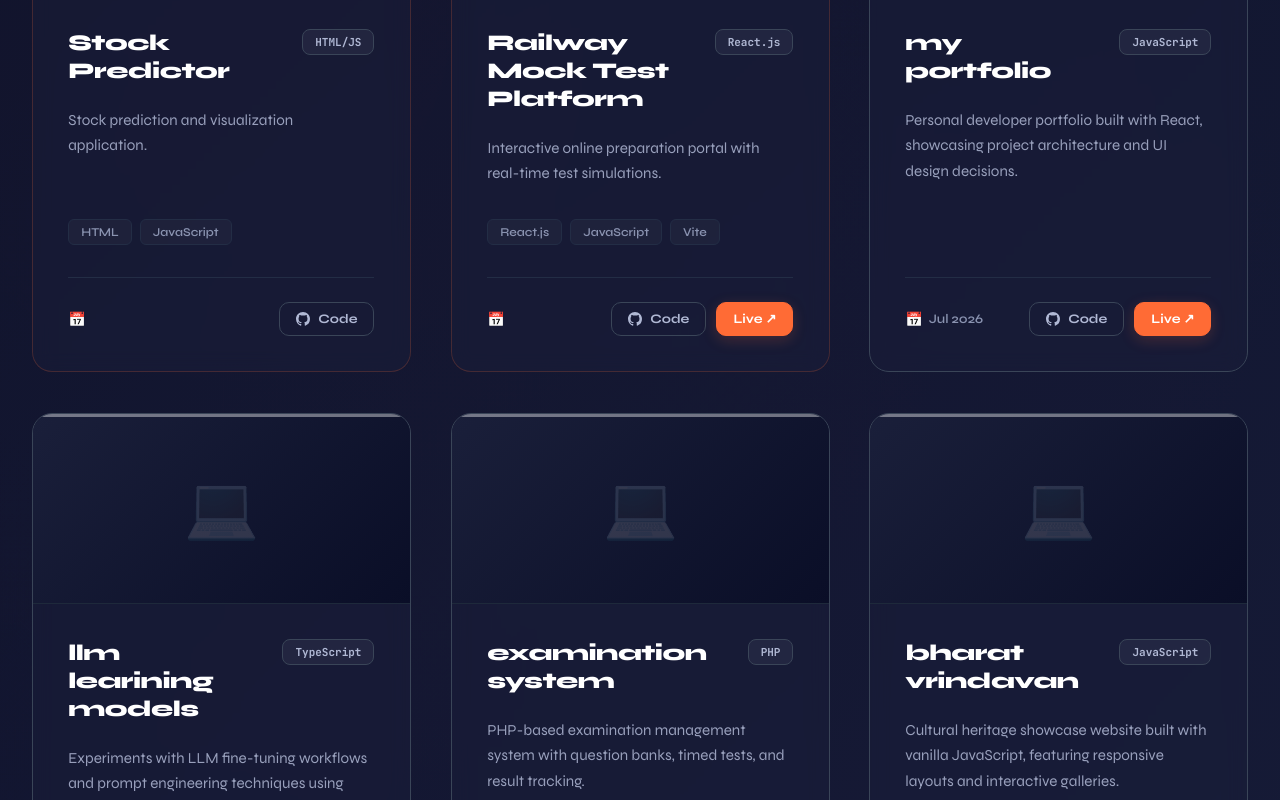
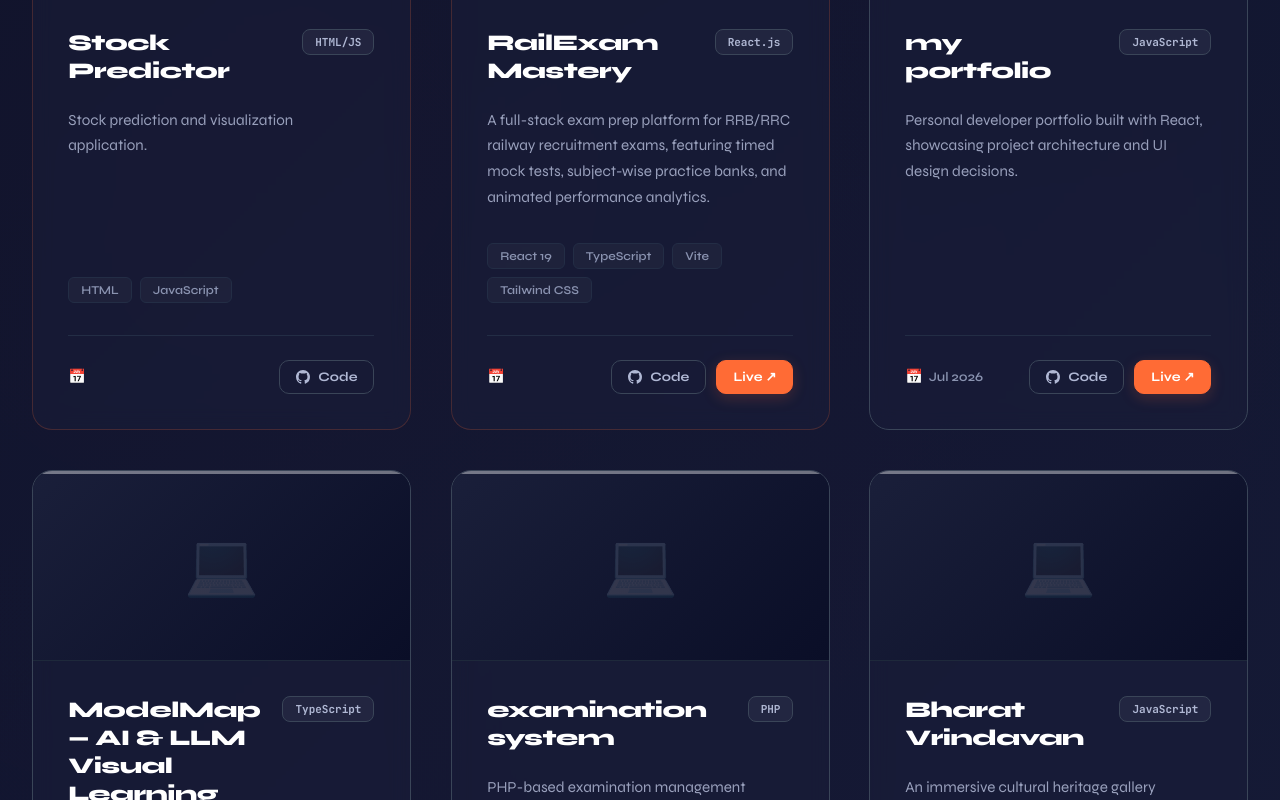
Before and after one commit to varuna1704/my-portfolio-, a React (Vite) app: page /projects in a window 1280 px wide. Shown: the part 1860-2660 px from the top of the page. Built offline with nearby package versions, Linux system fonts and the light colour scheme; no server answers.

Commit message:
Update project metadata definitions, merge RailExam, refine ModelMap and Bharat Vrindavan cards

```diff
--- a/src/components/Projects.jsx
+++ b/src/components/Projects.jsx
@@ -26,28 +26,37 @@ export default function Projects() {
       )
       .map(repo => {
         let description = repo.description || 'Professional development repository showcased for technical assessment.';
+        let title = repo.name.replace(/-/g, ' ');
+        let liveLink = repo.homepage || null;
+        let topics = repo.topics || [];
         const nameLower = repo.name.toLowerCase();
 
         if (nameLower === 'my-portfolio-') {
           description = "Personal developer portfolio built with React, showcasing project architecture and UI design decisions.";
         } else if (nameLower === 'llm-learining-models') {
-          description = "Experiments with LLM fine-tuning workflows and prompt engineering techniques using TypeScript.";
+          title = "ModelMap — AI & LLM Visual Learning Platform";
+          description = "An interactive AI/LLM learning platform with click-to-explore flowcharts, a searchable model comparison directory, and an in-app AI tutor to teach concepts like RAG and AI agents.";
+          liveLink = "https://llm-learining-models.vercel.app/";
+          topics = ["React 19", "TypeScript", "Vite"];
         } else if (nameLower === 'examination-system-') {
           description = "PHP-based examination management system with question banks, timed tests, and result tracking.";
         } else if (nameLower === 'bharat-vrindavan') {
-          description = "Cultural heritage showcase website built with vanilla JavaScript, featuring responsive layouts and interactive galleries.";
+          title = "Bharat Vrindavan";
+          description = "An immersive cultural heritage gallery showcasing India's traditional clothing, artifacts, and festivals, with 3D item viewers, state-wise browsing, and animated story modals.";
+          liveLink = "https://bharat-vrindavan.vercel.app/";
+          topics = ["React 18", "Three.js", "React Three Fiber", "Framer Motion", "Zustand", "Tailwind CSS"];
         }
 
         return {
           id: repo.id,
-          title: repo.name.replace(/-/g, ' '),
+          title: title,
           description: description,
           image: null,
           url: repo.html_url,
-          liveLink: repo.homepage || null,
+          liveLink: liveLink,
           language: repo.language || 'Code',
           stars: repo.stargazers_count,
-          topics: repo.topics || [],
+          topics: topics,
           updatedAt: new Date(repo.updated_at).toLocaleDateString(undefined, { month: 'short', year: 'numeric' }),
           isFeatured: false
         };
--- a/src/data/projects.json
+++ b/src/data/projects.json
@@ -78,13 +78,13 @@
   },
   {
     "id": "proj-8",
-    "title": "Railway Mock Test Platform",
-    "description": "Interactive online preparation portal with real-time test simulations.",
+    "title": "RailExam Mastery",
+    "description": "A full-stack exam prep platform for RRB/RRC railway recruitment exams, featuring timed mock tests, subject-wise practice banks, and animated performance analytics.",
     "image": null,
     "url": "https://github.com/varuna1704/Exam-railway",
     "liveLink": "https://rail-exam.vercel.app/",
     "language": "React.js",
     "isFeatured": true,
-    "topics": ["React.js", "JavaScript", "Vite"]
+    "topics": ["React 19", "TypeScript", "Vite", "Tailwind CSS", "Recharts", "Framer Motion"]
   }
 ]
```
Also changed, not shown: src/data/repos.json.
